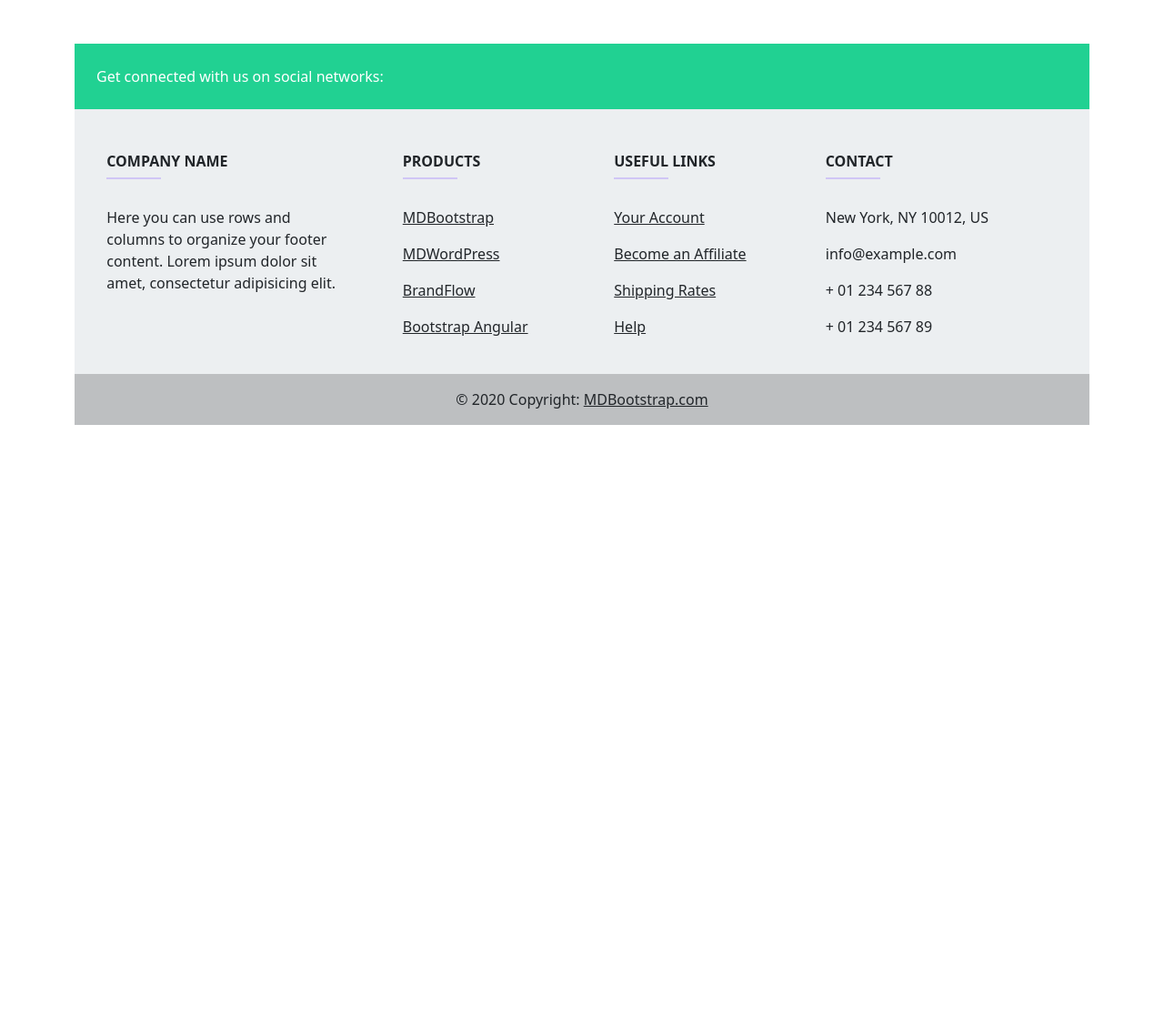
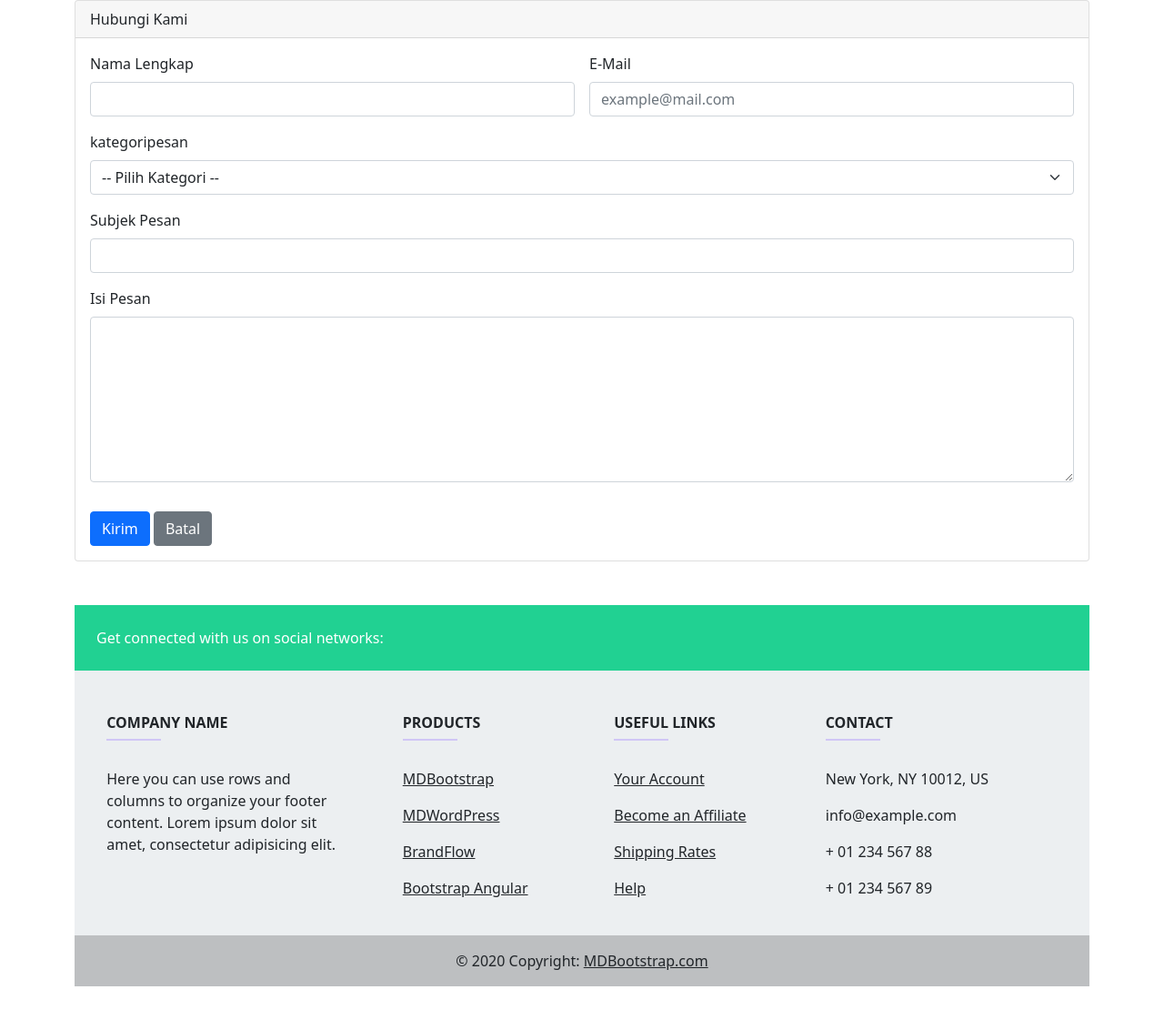
Before and after one commit to adisanwar/uas_toko_buah, a CodeIgniter app: page /uas_toko_buah/index.php/toko/kontak in a window 1280 px wide. Shown: the part 56-1188 px from the top of the page at 91% size. Before the commit the page ends 523 px from the top, so only its background shows below. Run offline with CodeIgniter, Linux system fonts and the light colour scheme.

Commit message:
pussinnnnggg

```diff
--- a/application/controllers/Toko.php
+++ b/application/controllers/Toko.php
@@ -20,18 +20,49 @@ class Toko extends CI_Controller {
 
     public function kontak()
     {
+
+        $data['kategori'] = ['Produk', 'Pelayanan', 'Lain - Lain'];
         $data['judul'] = 'Kontak Kami';
-        $this->load->view('templates/header', $data);
-		$this->load->view('home/kontak');
-        $this->load->view('templates/footer');
+        $data['data_mahasiswa'] = array();
+
+        $this->form_validation->set_rules('nama_pengirim', 'Nama Lengkap', 'required');
+        $this->form_validation->set_rules('email', 'Email', 'required');
+        $this->form_validation->set_rules('kategori', 'Kategori', 'required');
+        $this->form_validation->set_rules('subjek', 'Subjek', 'required');
+        $this->form_validation->set_rules('isi_pesan', 'Isi pesan', 'required');
+
+        if ($this->form_validation->run() == FALSE) {
+
+        	$this->load->view('templates/header', $data);
+        	$this->load->view('home/kontak', $data);
+        	$this->load->view('templates/footer');
+
+        } else {
+
+            $this->Mahasiswa_model->inputKontak();
+            // // var_dump($datakontak);
+            $this->session->set_flashdata('flash', 'Ditambahkan');
+            redirect('home/produk');
+
+        }
+
+
+        // $this->load->view('templates/header', $data);
+		// $this->load->view('home/kontak');
+        // $this->load->view('templates/footer');
+
+
+
     }
 
     public function registrasi()
     {
 
+        $data['provinsi']=['Jawa Barat', 'Banten', 'DKI Jakarta', 'Jawa Tengah', 'Jawa Timur', 'Lampung', 'Sumatera Barat', 'Sumatera Selatan', 'Sumatera Utara'];
+        $data['jenis_kelamin'] = ['LK', 'PR'];
         $data['judul'] = 'Registrasi';
         $this->load->view('templates/header', $data);
 		$this->load->view('home/registrasi');
-        $this->load->view('templates/footer');
+        // $this->load->view('templates/footer');
     }
 }
--- a/application/models/Toko_model.php
+++ b/application/models/Toko_model.php
@@ -2,10 +2,70 @@
 class Toko_model extends CI_Model
 {
     private $__produk = 'data_buah';
+    private $__regis = 'registrasi';
+    private $__kontak = 'kontak_kami';
 
-    public function showDataAll(Type $var = null)
+    public function showDataAll()
     {
         return $this->db->get($this->__produk)->result_array();
+    }
+
+
+    public function inputRegistrasi()
+    {
+
+        $data = $this->input->post();
+        $namalengkap = $data['nama_lengkap'];
+        $email = $data['email'];
+        $provinsi = $data['provinsi'];
+        $jenis_kelamin = $data['jenis_kelamin'];
+        $alamat = $data['alamat'];
+        $kodepos = $data['jenis_kelamin'];
+        $nohp = $data['no_hp'];
+
+
+        $dataRegistrasi = array(
+            'Nmlengkap' => $namalengkap,
+            'Email' => $email,
+            'Provinsi' => $provinsi,
+            'Alamat' => $alamat,
+            'Jnskelamin' => $jenis_kelamin,
+            'Kodepos' => $kodepos,
+            'Nohp' => $nohp,
+
+        );
+
+        $this->db->insert($this->__regis, $dataRegistrasi);
+
+    }
+
+    public function inputKontak()
+    {
+        // $data = [
+        //     "nama_pengirim" => $this->input->post('namapengirim')
+        // ];
+
+        $data = $this->input->post();
+        $tanggalkirim = $data['Tanggalkirim'];
+        $namapengirim = $data['Tanggalkirim'];
+        $email = $data['namapengirim'];
+        $subjek = $data['Subjekpesan'];
+        $isipesan = $data['Isipesan'];
+        $kategori = $data['kategoripesan'];
+
+
+        $datakontak = array(
+            'Tanggalkirim' => $tanggalkirim,
+            'namapengirim' => $namapengirim,
+            'emailpengirim' => $email,
+            'Subjekpesan' => $subjek,
+            'Isipesan' => $isipesan,
+            'kategoripesan' => $kategori,
+
+        );
+        // var_dump($data);
+        $this->db->insert($this->__kontak, $datakontak);
+
     }
 
 }
--- a/application/views/home/kontak.php
+++ b/application/views/home/kontak.php
@@ -0,0 +1,53 @@
+<div class="container">
+    <div class="card">
+        <div class="card-header">
+            Hubungi Kami
+        </div>
+        <div class="card-body">
+
+            <form action="" method="post" class="row g-3">
+                <div class="col-md-6">
+                    <label for="namapengirim" class="form-label">Nama Lengkap</label>
+                    <input type="text" class="form-control" id="namapengirim" name="namapengirim">
+                    <small class="form-text text-danger"><?= form_error('namapengirim'); ?></small>
+                </div>
+                <div class="col-md-6">
+                    <label for="emailpengirim" class="form-label">E-Mail</label>
+                    <input type="emailpengirim" class="form-control" id="emailpengirim" name="emailpengirim" placeholder="example@mail.com">
+                    <small class="form-text text-danger"><?= form_error('emailpengirim'); ?></small>
+                </div>
+                <div class="col-12">
+                    <label for="kategoripesan" class="form-label">kategoripesan</label>
+                    <select class="form-select" aria-label="Default select example" name="kategoripesan" id="kategoripesan" >
+                                <option selected>-- Pilih Kategori --</option>
+                                <?php foreach ($kategori as $kat): ?>
+                                    <option value="<?= $kat; ?>">
+                                        <?= $kat; ?>
+                                    </option>
+                                <?php endforeach; ?>
+                            </select>
+                            <small class="form-text text-danger"><?= form_error('kategoripesan'); ?></small>
+                </div>
+                <div class="col-12">
+                    <label for="Subjekpesan" class="form-label">Subjek Pesan</label>
+                    <input type="text" class="form-control" id="Subjekpesan" name="Subjekpesan"
+                        placeholder="">
+                        <small class="form-text text-danger"><?= form_error('Subjekpesan'); ?></small>
+                </div>
+                <div class="">
+                    <label for="Isipesan" class="form-label">Isi Pesan</label>
+                    <textarea class="form-control" id="Isipesan" name="Isipesan" rows="7"></textarea>
+                    <small class="form-text text-danger"><?= form_error('Isipesan'); ?></small>
+                </div>
+                <div class="col-12">
+                </div>
+                <div class="col-12">
+                    <button type="submit" class="btn btn-primary" value="Batal">Kirim</button>
+                    <a href="<?php echo base_url();?>" type="submit" class="btn btn-secondary" value="Batal">Batal</a>
+                </div>
+            </form>
+
+        </div>
+    </div>
+</div>
+</div>
--- a/application/views/templates/header.php
+++ b/application/views/templates/header.php
@@ -25,10 +25,10 @@
           <a class="nav-link" href="<?php base_url();?>">Produk</a>
         </li>
         <li class="nav-item">
-          <a class="nav-link" href="<?php base_url();?>#">Registrasi</a>
+          <a class="nav-link" href="<?php base_url();?>registrasi">Registrasi</a>
         </li>
         <li class="nav-item">
-          <a class="nav-link" href="<?php base_url();?>#">Hubungi Kami</a>
+          <a class="nav-link" href="<?php base_url();?>kontak">Hubungi Kami</a>
         </li>
     </div>
   </div>
```
Also changed, not shown: application/views/home/registrasi.php (+45 -13 lines).
